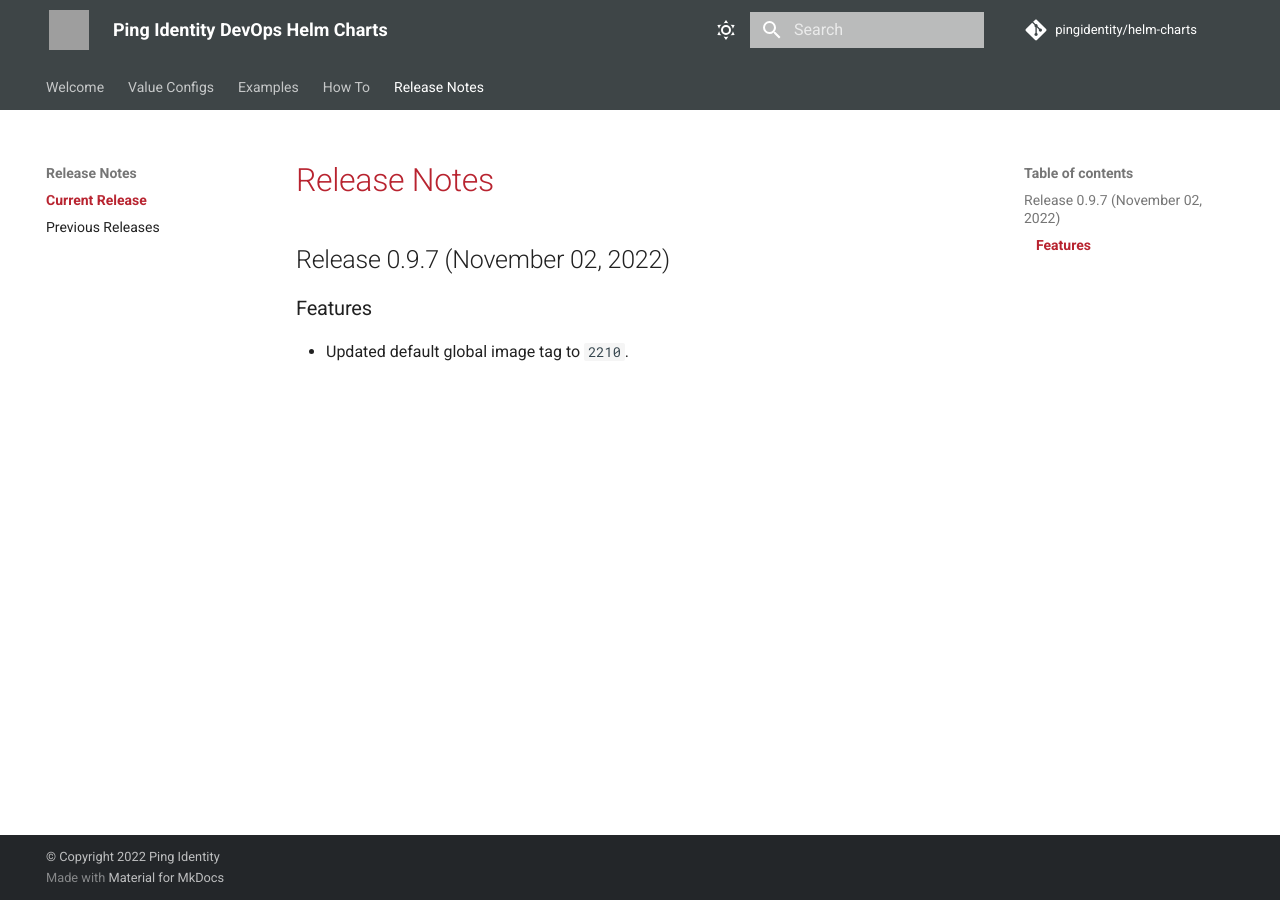
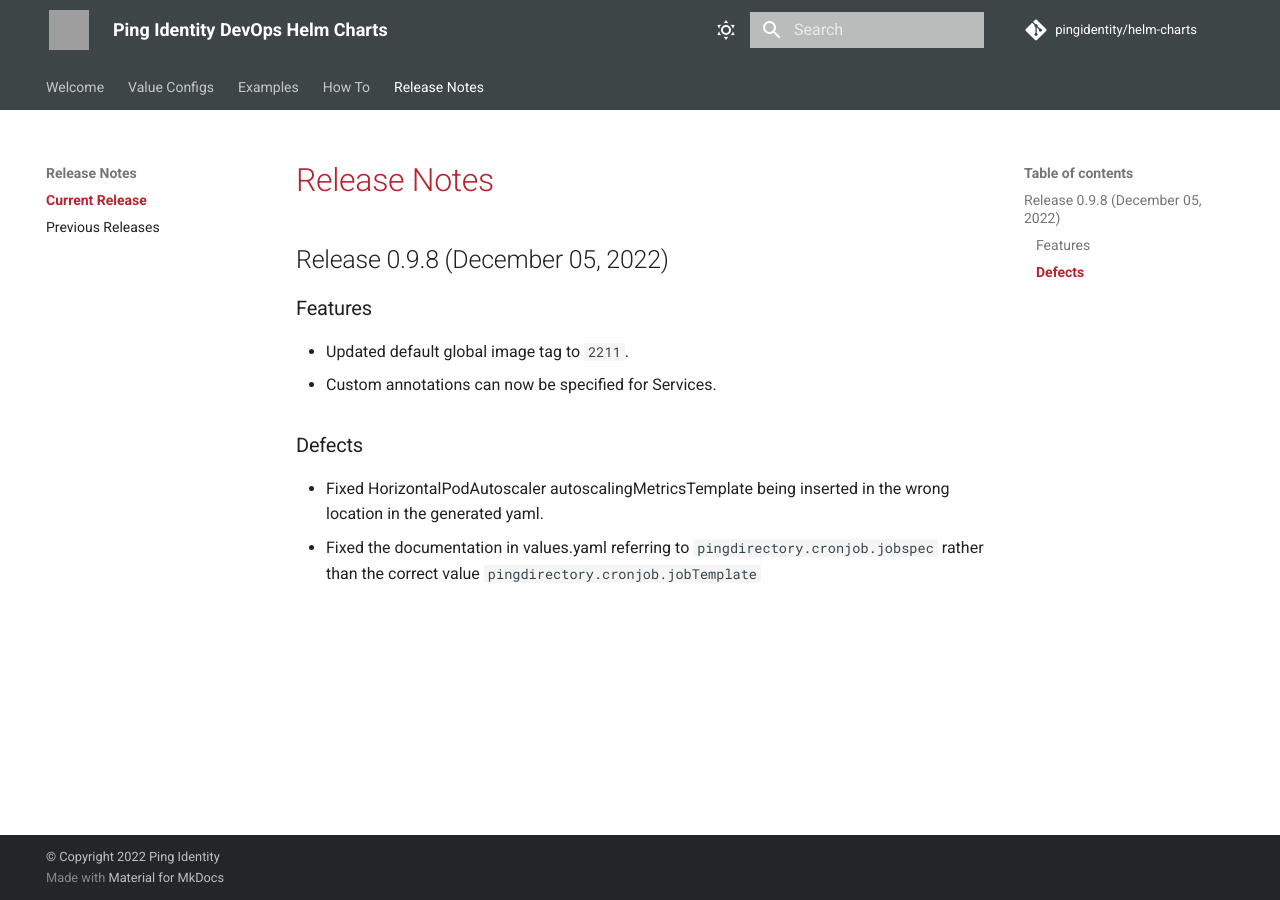
Before and after one commit to pingidentity/helm-charts, an MkDocs documentation site: the page built from docs/release-notes/currentRelease.md, in a window 1280 px wide. Built offline with MkDocs 1.6.1 and Material for MkDocs 9.7.7, drawn with Linux system fonts in a browser that asks for light colours; comment, search, counter and statistics services are not loaded; grey boxes are pictures that could not be loaded.

Commit message:
Release 0.9.8

```diff
--- a/docs/release-notes/currentRelease.md
+++ b/docs/release-notes/currentRelease.md
@@ -1,4 +1,9 @@
 # Release Notes
-## Release 0.9.7 (November 02, 2022)
+## Release 0.9.8 (December 05, 2022)
 ### Features ###
-  - Updated default global image tag to `2210`.
+  - Updated default global image tag to `2211`.
+  - Custom annotations can now be specified for Services.
+
+### Defects ###
+  - Fixed HorizontalPodAutoscaler autoscalingMetricsTemplate being inserted in the wrong location in the generated yaml.
+  - Fixed the documentation in values.yaml referring to `pingdirectory.cronjob.jobspec` rather than the correct value `pingdirectory.cronjob.jobTemplate`
```
Also changed, not shown: docs/config/supported-values.md (+2 -2 lines), docs/index.yaml (+15 -3 lines), docs/release-notes/previousReleases.md (+4 -0 lines), 2 other files.
